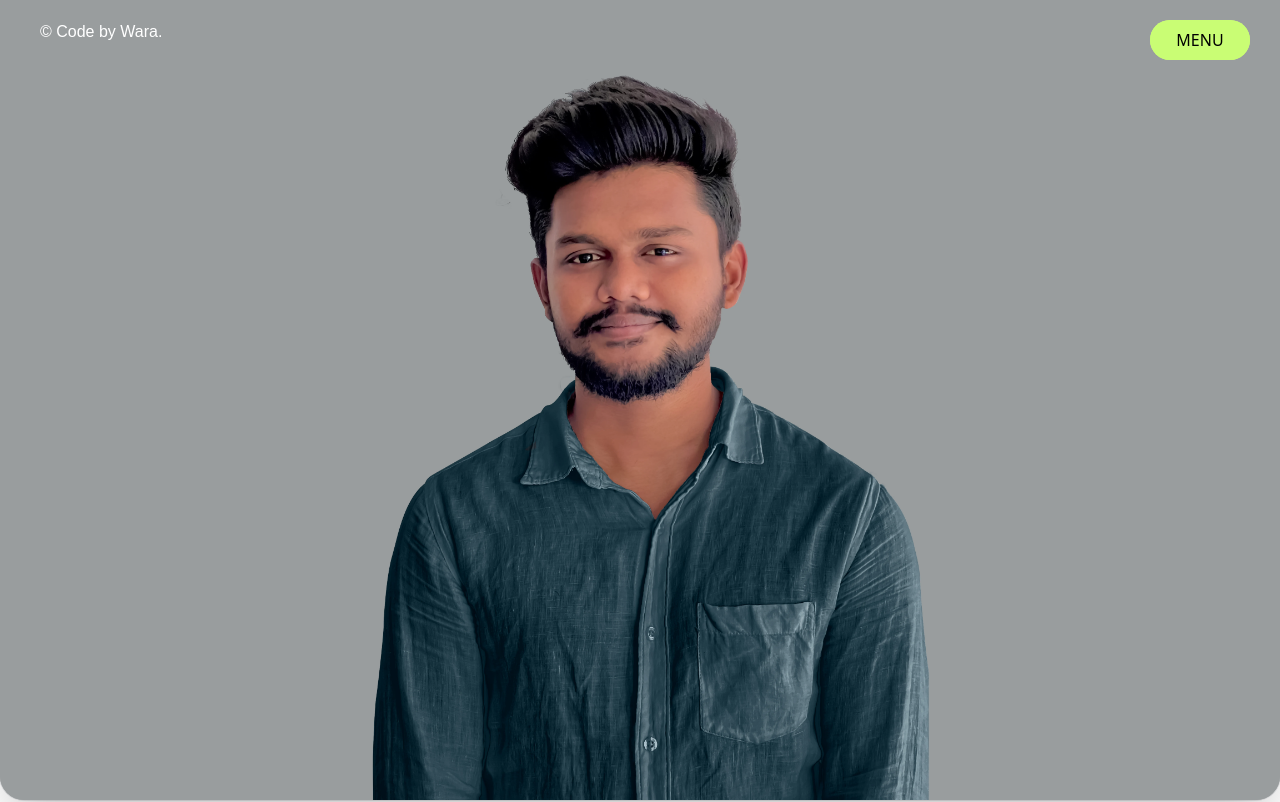
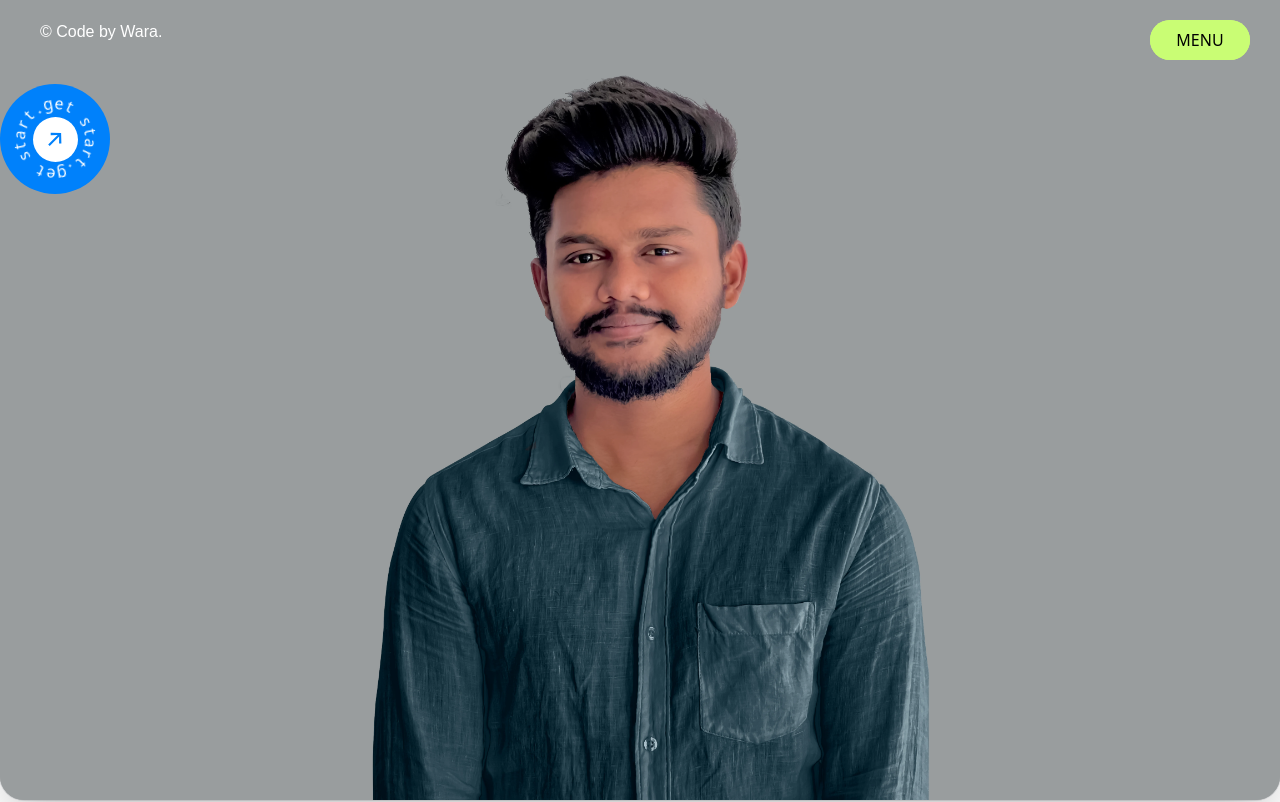
Before and after one commit to Lahiru-911/Lahiru-portfolio, a Next.js app: page / in a window 1280 px wide. Shown: the top 802 px of the page. Built offline with nearby package versions, Linux system fonts and the light colour scheme.

Commit message:
Update page.jsx

```diff
--- a/components/HeroSection/page.jsx
+++ b/components/HeroSection/page.jsx
@@ -170,6 +170,9 @@
 import React from "react";
 import Image from "next/image";
 import { motion } from "framer-motion";
+import MagnetButton from "../MagnetButton/page";
+import { FaTerminal } from "react-icons/fa";
+import Link from "next/link";
 
 const HeroSection = () => {
   return (
@@ -198,7 +201,18 @@
         </motion.div>
 
         {/* Text Content */}
-        <div className="flex flex-col "></div>
+        <div className="flex flex-col ">
+          <FaTerminal className="text-3xl md:text-4xl" />
+          <p>
+            Software <br />
+            Engineer & Web Developer
+          </p>
+          <Link href="/contact">
+            <div>
+              <MagnetButton />
+            </div>
+          </Link>
+        </div>
       </div>
     </>
   );
```
